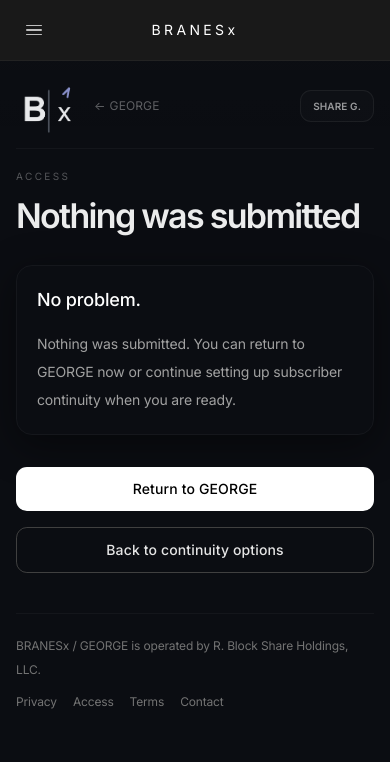
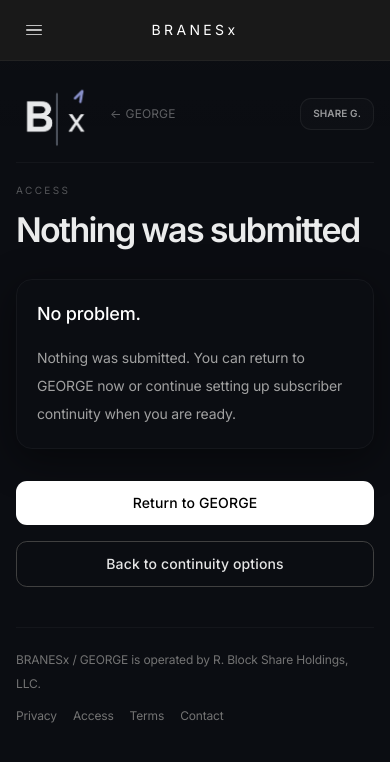
Before and after one commit to LesKemVal/ai-clarity, a Next.js app: page /cancel in a window 390 px wide. Shown: the top 762 px of the page. Built offline with nearby package versions, Linux system fonts and the light colour scheme.

Commit message:
Increase mobile Bx brand scale

```diff
--- a/components/Brand.tsx
+++ b/components/Brand.tsx
@@ -16,7 +16,7 @@ export default function Brand({
         alt="BRANESx"
         className={
           compact
-            ? "h-16 w-16 shrink-0 rounded-[1.15rem] object-contain opacity-95"
+            ? "h-20 w-20 shrink-0 rounded-[1.25rem] object-contain opacity-95 md:h-16 md:w-16"
             : "h-[72px] w-[72px] shrink-0 rounded-[1.35rem] object-contain opacity-95"
         }
       />
```
